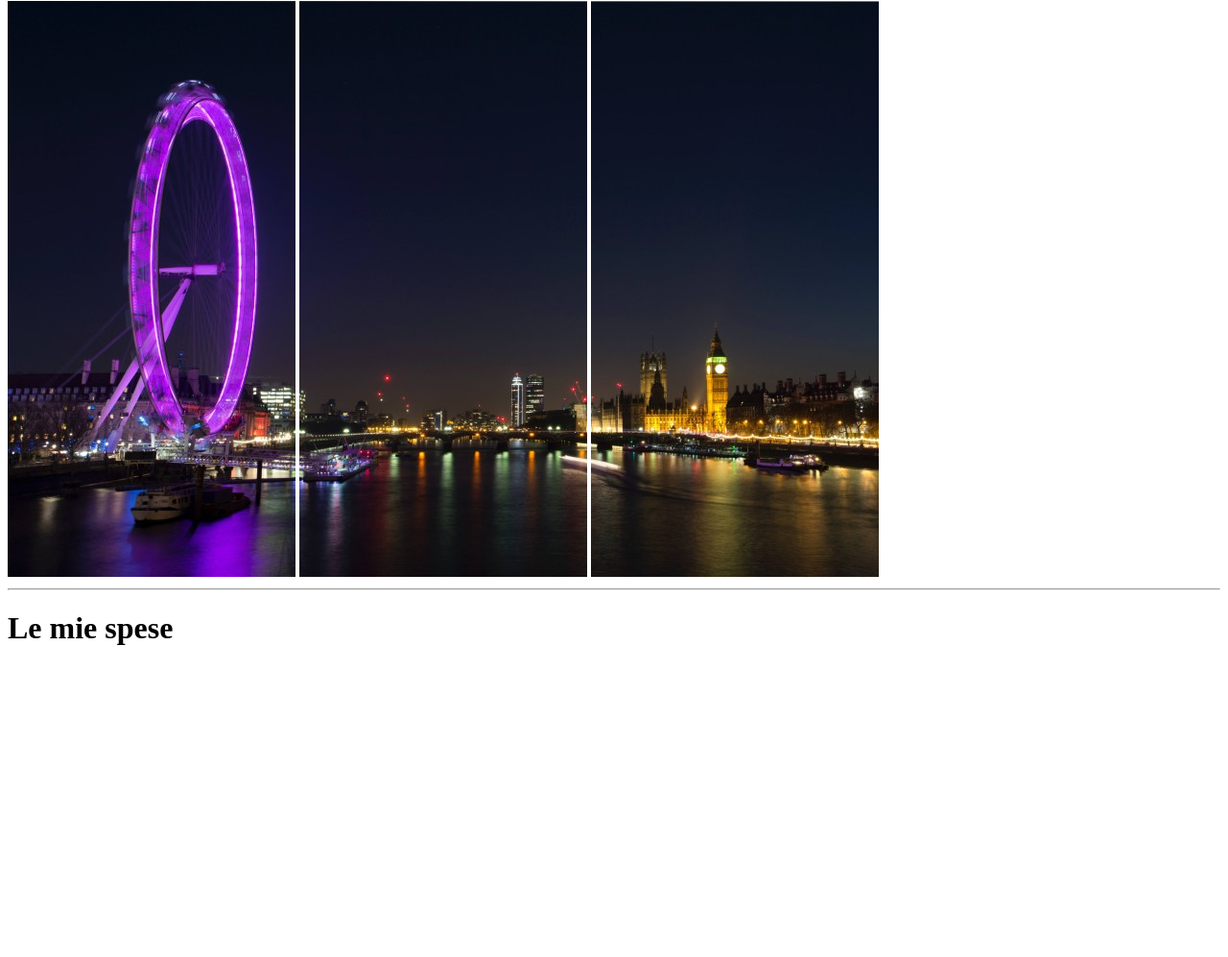
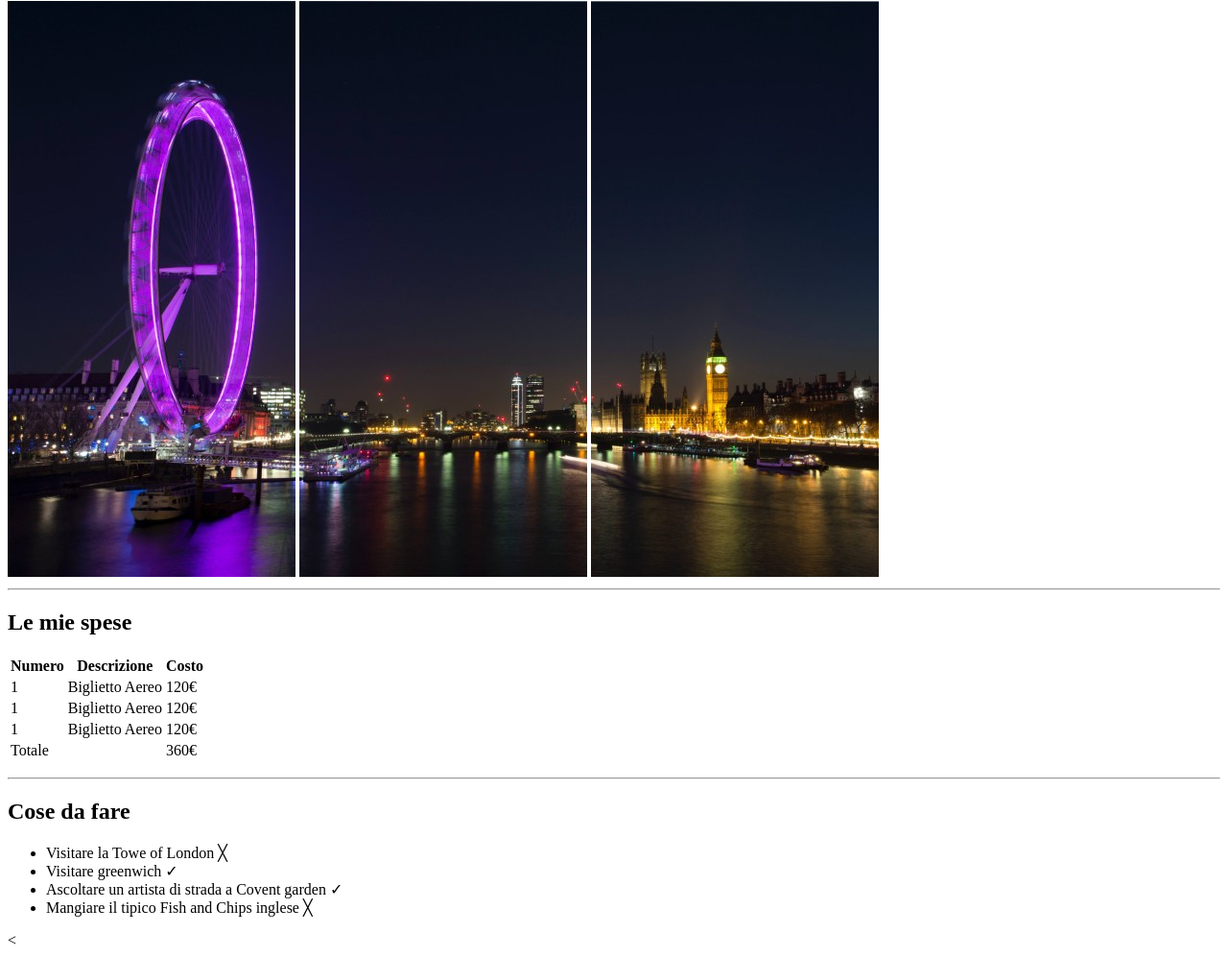
Before and after one commit to TommasoGabellini/html-london-trip, a plain HTML site: page index.html in a window 1280 px wide. Shown: the part 79-1076 px from the top of the page at 96% size. Before the commit the page ends 800 px from the top, so only its background shows below. Drawn offline with Linux system fonts and the light colour scheme.

Commit message:
feat: fino a cose da fare

```diff
--- a/index.html
+++ b/index.html
@@ -5,13 +5,80 @@
     <meta name="viewport" content="width=device-width, initial-scale=1.0">
     <title>html-london-tript</title>
 </head>
-<body>
-    <h1>Il mio Viaggio a Londra</h1>
-    <!--intoduzione immagini-->
-    <img src="./img/pexels-bill-emrich-230794-0.jpg" alt="cielo notturno. Ruota panoramica di colore viola che affaccia su fiume con barca">
-    <img src="./img/pexels-bill-emrich-230794-1.jpg" alt="cielo notturno, città illuminata con davanti fiume">
-    <img src="./img/pexels-bill-emrich-230794-2.jpg" alt="cielo notturno, città illuminata con davanti fiume">
+<header>
+    <body>
+    <div>   <h1>Il mio Viaggio a Londra</h1>
+     <!--intoduzione immagini-->
+     <img src="./img/pexels-bill-emrich-230794-0.jpg" alt="cielo notturno. Ruota panoramica di colore viola che affaccia su fiume con barca">
+     <img src="./img/pexels-bill-emrich-230794-1.jpg" alt="cielo notturno, città illuminata con davanti fiume">
+     <img src="./img/pexels-bill-emrich-230794-2.jpg" alt="cielo notturno, città illuminata con davanti fiume">
+    </div>
     <hr>
-    <h1>Le mie spese</h1>
+</header>
+<main>
+    <!--elenco spese-->
+    <p>
+     <h2>Le mie spese</h2>
+     <!--testa tabella-->
+     <table>
+        <thead>
+            <tr>
+             <th><strong>Numero</strong></th>
+             <th><strong>Descrizione</strong></th>
+             <th><strong>Costo</strong></th>
+            </tr>
+        </thead>
+    </p>
+    <p>
+        <!--corpo tabella-->
+        <tbody>
+            <tr>
+                <td>1</td>
+                <td>Biglietto Aereo</td>
+                <td>120&euro;</td>
+            </tr>
+            <tr>
+                <td>1</td>
+                <td>Biglietto Aereo</td>
+                <td>120&euro;</td>
+            </tr>
+            <tr>
+                <td>1</td>
+                <td>Biglietto Aereo</td>
+                <td>120&euro;</td>
+            </tr>
+        </tbody>
+        <!--fine cartella-->
+        <tfoot>
+            <tr>
+              <td>Totale</td>
+              <td></td>
+              <td>360&euro;</td>
+            </tr>
+        </tfoot>
+     </table>
+    </p>
+    <p>
+     <div>
+        <hr>
+        <h2>Cose da fare</h2>
+        <ul>
+            <li>Visitare la Towe of London &#9587;</li>
+            <li>Visitare greenwich &#10003;</li>
+            <li>Ascoltare un artista di strada a Covent garden &#10003;</li>
+            <li>Mangiare il tipico Fish and Chips inglese &#9587;</li>
+        </ul>
+    </div>
+    </p>
+
+    <
+</main>
+
+
+
+
+
+
+
 </body>
 </html>
```
Also changed, not shown: css/style.css (added).
